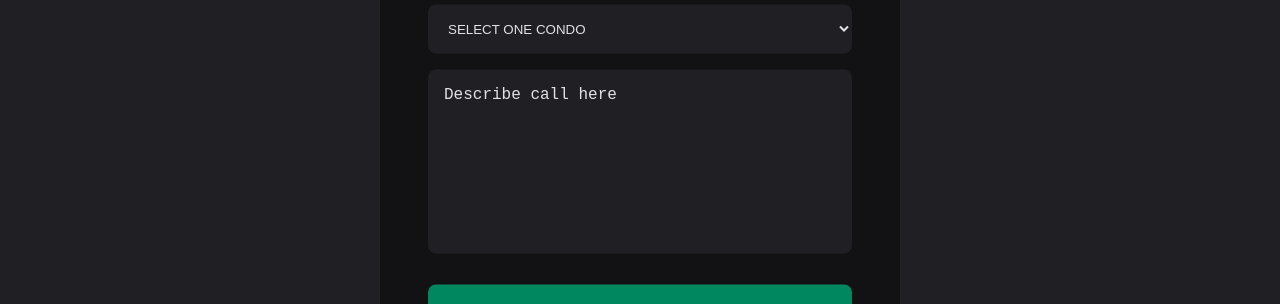
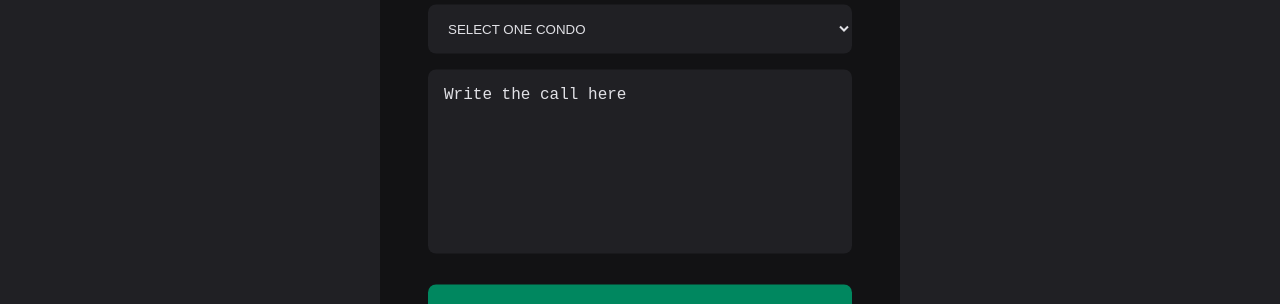
Before and after one commit to lucianobs1/web-react-condo-manager, a React (Vite) app: page /open-new-call in a window 1280 px wide. Shown: the part 299-603 px from the top of the page. Built offline with nearby package versions, Linux system fonts and the light colour scheme.

Commit message:
chore: update OpenCalls add styles and configs

```diff
--- a/src/pages/OpenNewCall/index.tsx
+++ b/src/pages/OpenNewCall/index.tsx
@@ -32,7 +32,7 @@ export function OpenNewCall() {
 
           <textarea
             name="description"
-            placeholder="Describe call here"
+            placeholder="Write the call here"
             onChange={(e) => setDescribe(e.target.value)}
           />
 
--- a/src/pages/OpenNewCall/styles.ts
+++ b/src/pages/OpenNewCall/styles.ts
@@ -70,5 +70,9 @@ export const Form = styled.form`
     font-weight: bold;
     margin-top: 8px;
     transition: background-color 0.5s;
+
+    &:hover {
+      background: ${(props) => props.theme['green-700']};
+    }
   }
 `;
```
